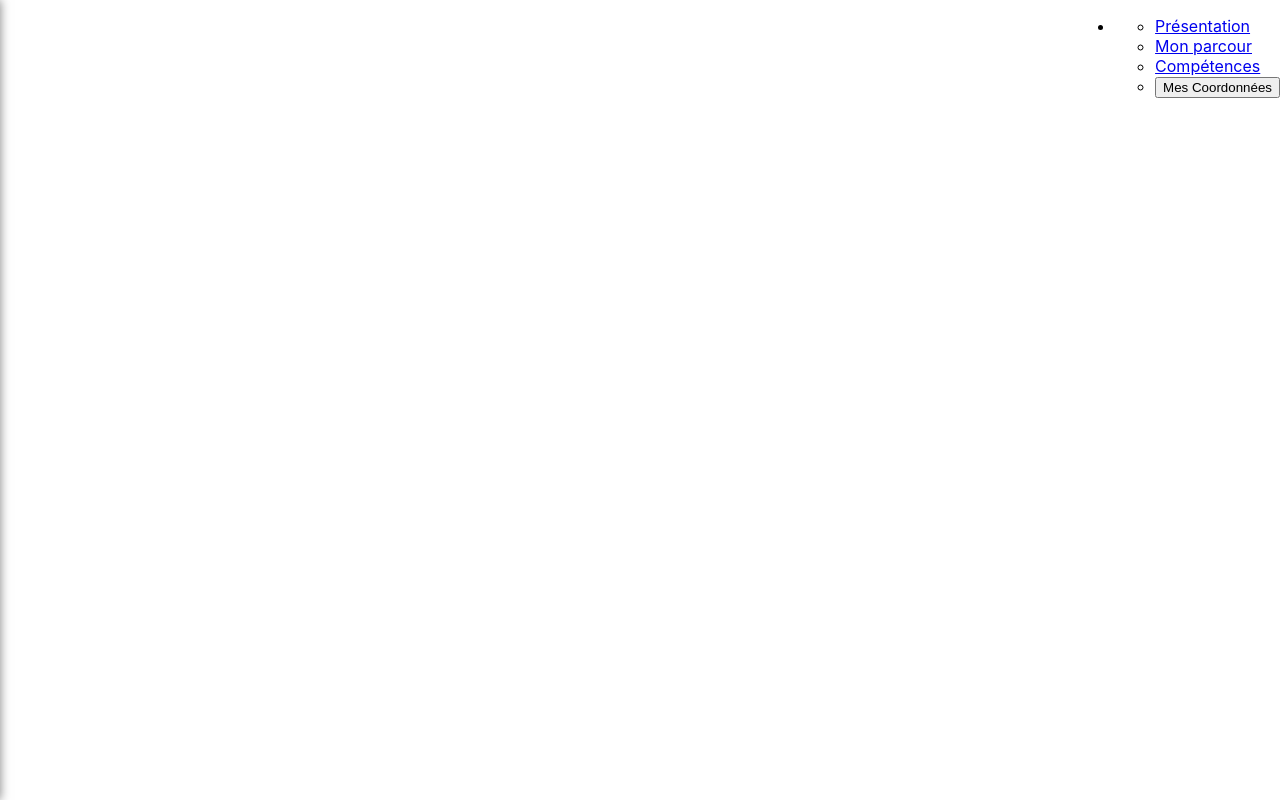
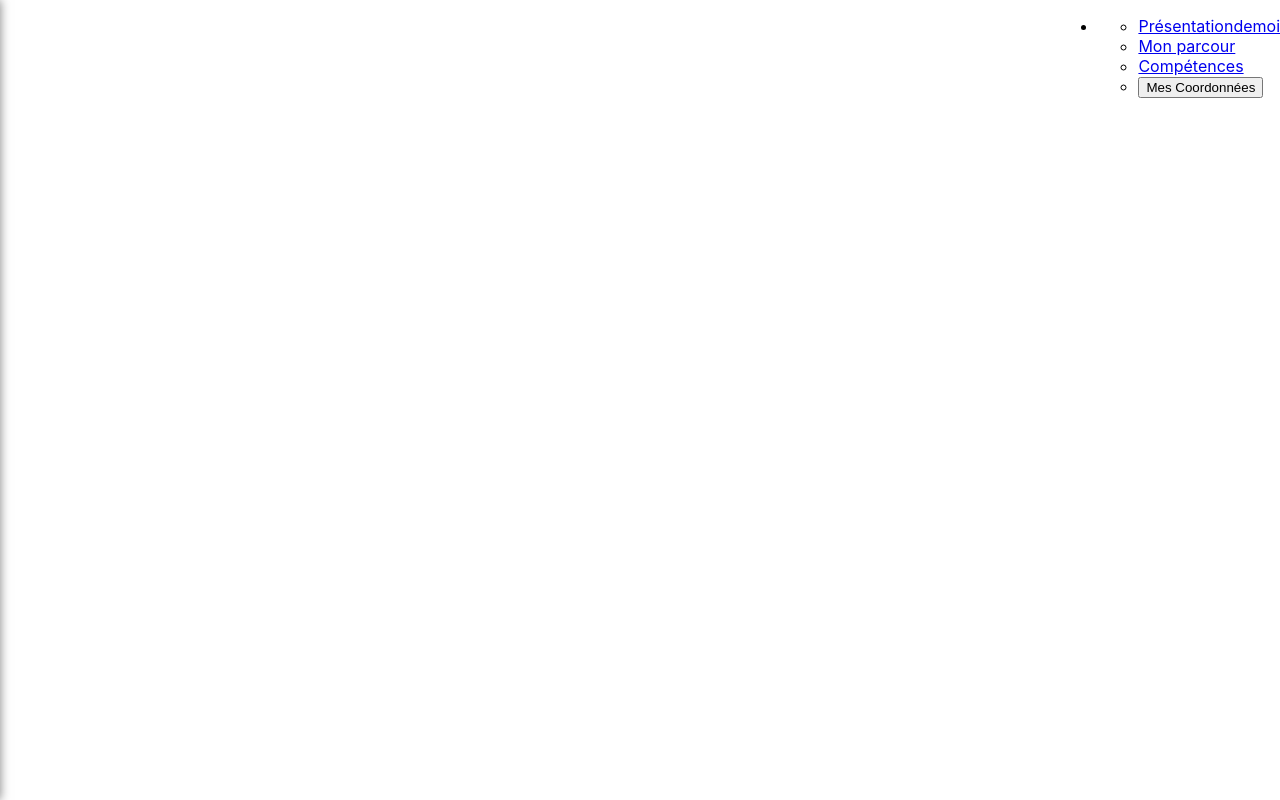
Before and after one commit to jujuli1/projetcv, a React (Create React App) app: page / in a window 1280 px wide. Built offline with nearby package versions, Linux system fonts and the light colour scheme.

Commit message:
projetcv

```diff
--- a/src/components/sideMenu.js
+++ b/src/components/sideMenu.js
@@ -34,7 +34,7 @@ const SideMenu = () => {
 
                     <ul>
                         <div  className='Link'>
-                        <li><Link to='/admin/user/presentation' onClick={openSidePanel}>Présentation</Link></li>
+                        <li><Link to='/admin/user/presentation' onClick={openSidePanel}>Présentationdemoi</Link></li>
                     <li><Link to='/admin/user/parcour'>Mon parcour</Link></li>
                     <li><Link to='/admin/user/add'>Compétences</Link></li>
                     <li ><button onClick={openModal} className='modalButton' >
```
